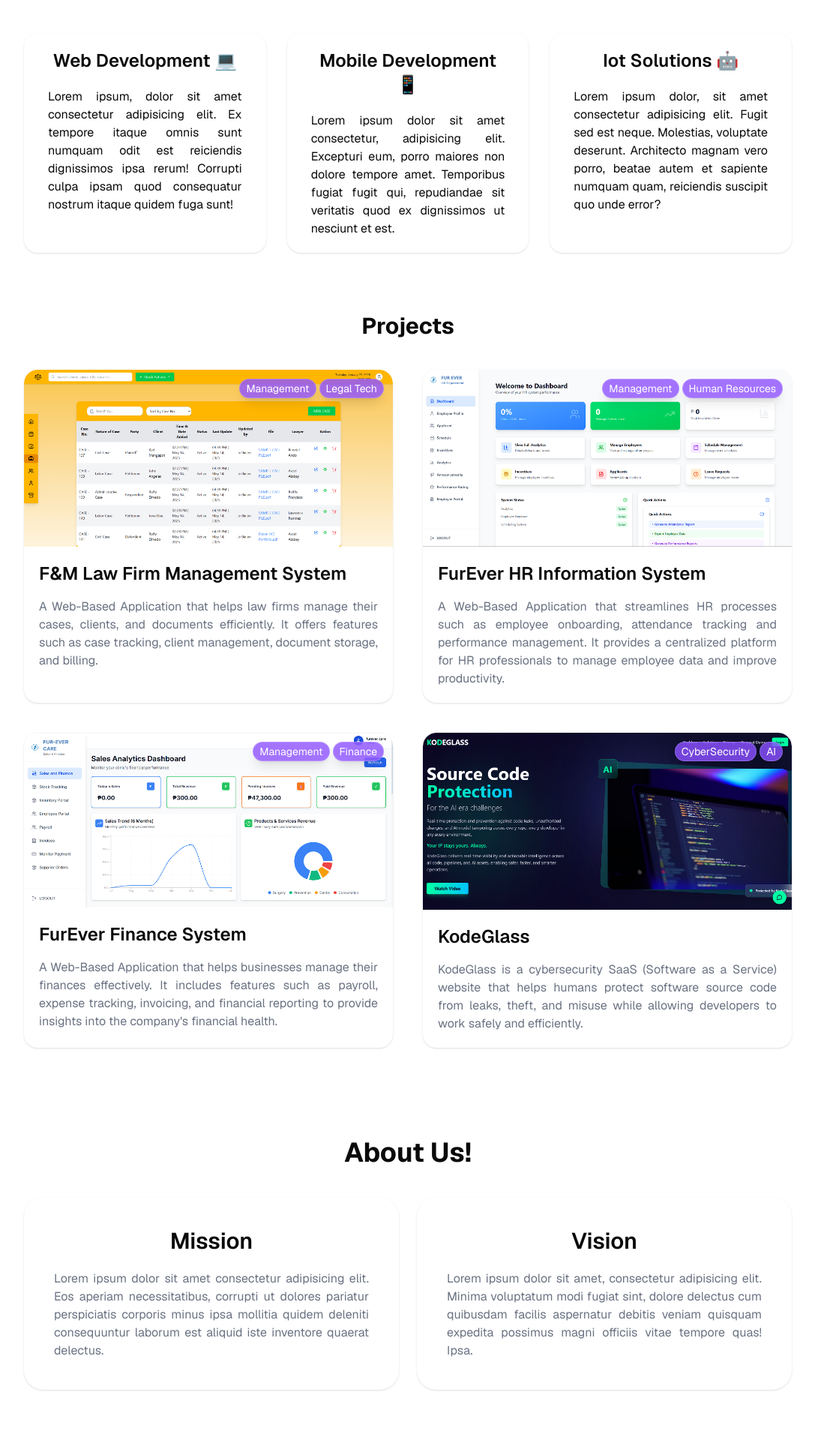
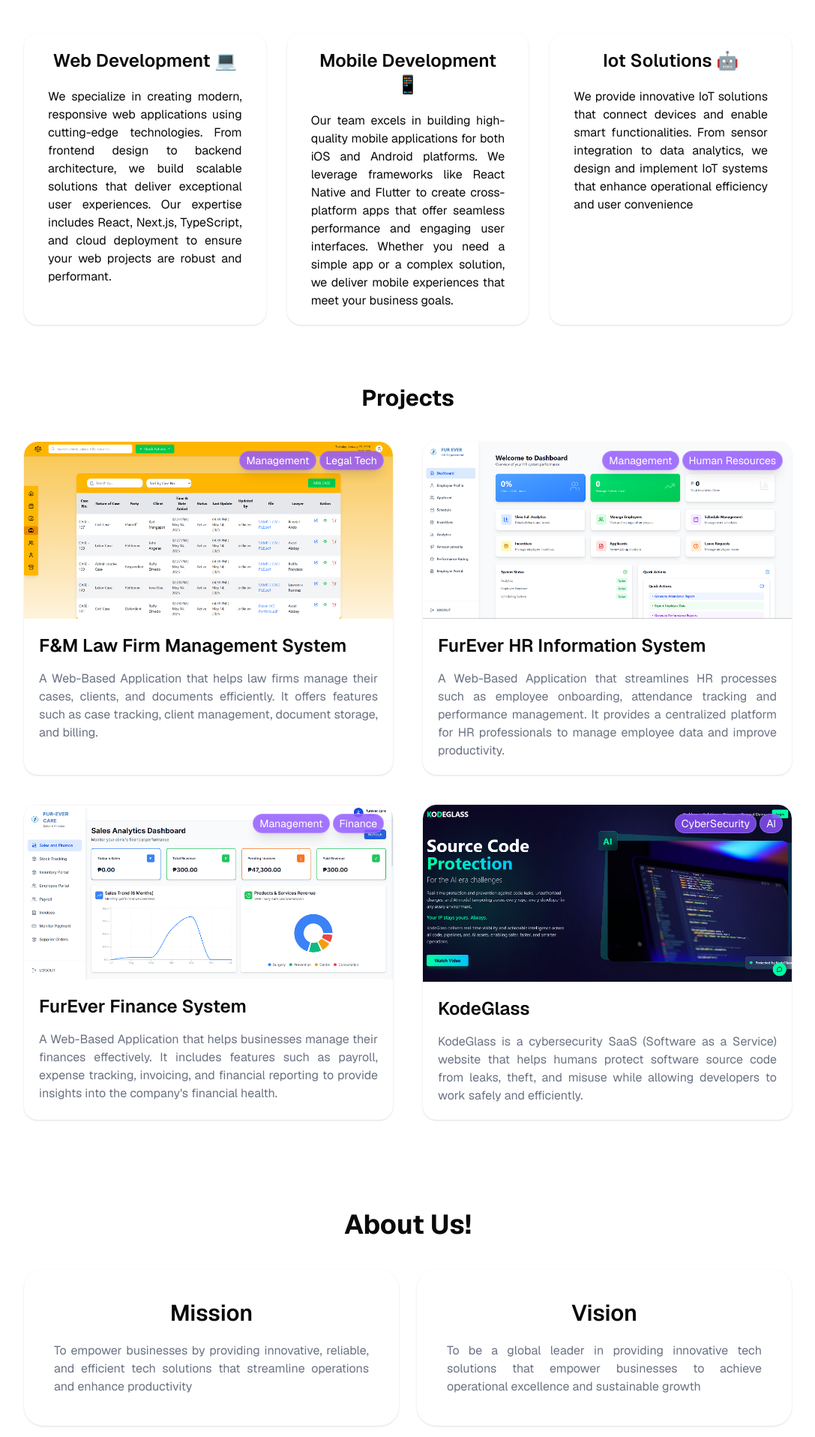
Before and after one commit to meliodaff/the-decagon, a Next.js app: page / in a window 1280 px wide. Shown: the part 1924-3840 px from the top of the page at 75% size, without its empty margins (96-1183 px from the left). Built offline with nearby package versions, Linux system fonts and the light colour scheme.

Commit message:
refine some sections

```diff
--- a/app/page.tsx
+++ b/app/page.tsx
@@ -208,11 +208,9 @@
                 Mission
               </h3>
               <p className="text-justify text-gray-500 text-sm md:text-base">
-                Lorem ipsum dolor sit amet consectetur adipisicing elit. Eos
-                aperiam necessitatibus, corrupti ut dolores pariatur
-                perspiciatis corporis minus ipsa mollitia quidem deleniti
-                consequuntur laborum est aliquid iste inventore quaerat
-                delectus.
+                To empower businesses by providing innovative, reliable, and
+                efficient tech solutions that streamline operations and enhance
+                productivity
               </p>
             </div>
             <div className="shadow-sm p-6 md:p-10 rounded-4xl hover:shadow-2xl duration-200">
@@ -220,10 +218,9 @@
                 Vision
               </h3>
               <p className="text-justify text-gray-500 text-sm md:text-base">
-                Lorem ipsum dolor sit amet, consectetur adipisicing elit. Minima
-                voluptatum modi fugiat sint, dolore delectus cum quibusdam
-                facilis aspernatur debitis veniam quisquam expedita possimus
-                magni officiis vitae tempore quas! Ipsa.
+                To be a global leader in providing innovative tech solutions
+                that empower businesses to achieve operational excellence and
+                sustainable growth
               </p>
             </div>
           </div>
--- a/components/ProfileCard.tsx
+++ b/components/ProfileCard.tsx
@@ -16,7 +16,7 @@
 
 const ProfileCard = (props: Member) => {
   return (
-    <div className="w-full group border-2 border-gray-200 shadow-lg hover:shadow-2xl hover:border-fuchsia-500 duration-200 rounded-2xl pt-5 px-5 pb-2 flex flex-col items-center min-h-[350px] sm:min-h-[420px]">
+    <div className="w-full group border-2 border-gray-200 shadow-lg hover:shadow-2xl hover:border-fuchsia-500 duration-200 rounded-2xl pt-5 px-5 pb-2 flex flex-col items-center min-h-[300px] sm:min-h-[420px] md:min-h-[450px]">
       <img
         src={`/${props.imageUrl}`}
         alt={props.name}
--- a/components/Services.tsx
+++ b/components/Services.tsx
@@ -56,10 +56,12 @@
               Web Development 💻
             </h3>
             <p className="text-justify text-sm md:text-base">
-              Lorem ipsum, dolor sit amet consectetur adipisicing elit. Ex
-              tempore itaque omnis sunt numquam odit est reiciendis dignissimos
-              ipsa rerum! Corrupti culpa ipsam quod consequatur nostrum itaque
-              quidem fuga sunt!
+              We specialize in creating modern, responsive web applications
+              using cutting-edge technologies. From frontend design to backend
+              architecture, we build scalable solutions that deliver exceptional
+              user experiences. Our expertise includes React, Next.js,
+              TypeScript, and cloud deployment to ensure your web projects are
+              robust and performant.
             </p>
           </div>
           <div className="shadow-sm hover:shadow-2xl duration-200 px-6 md:px-8 py-5 rounded-2xl">
@@ -67,10 +69,12 @@
               Mobile Development 📱
             </h3>
             <p className="text-justify text-sm md:text-base">
-              Lorem ipsum dolor sit amet consectetur, adipisicing elit.
-              Excepturi eum, porro maiores non dolore tempore amet. Temporibus
-              fugiat fugit qui, repudiandae sit veritatis quod ex dignissimos ut
-              nesciunt et est.
+              Our team excels in building high-quality mobile applications for
+              both iOS and Android platforms. We leverage frameworks like React
+              Native and Flutter to create cross-platform apps that offer
+              seamless performance and engaging user interfaces. Whether you
+              need a simple app or a complex solution, we deliver mobile
+              experiences that meet your business goals.
             </p>
           </div>
           <div className="shadow-sm hover:shadow-2xl duration-200 px-6 md:px-8 py-5 rounded-2xl">
@@ -78,10 +82,10 @@
               Iot Solutions 🤖
             </h3>
             <p className="text-justify text-sm md:text-base">
-              Lorem ipsum dolor, sit amet consectetur adipisicing elit. Fugit
-              sed est neque. Molestias, voluptate deserunt. Architecto magnam
-              vero porro, beatae autem et sapiente numquam quam, reiciendis
-              suscipit quo unde error?
+              We provide innovative IoT solutions that connect devices and
+              enable smart functionalities. From sensor integration to data
+              analytics, we design and implement IoT systems that enhance
+              operational efficiency and user convenience
             </p>
           </div>
         </div>
```
